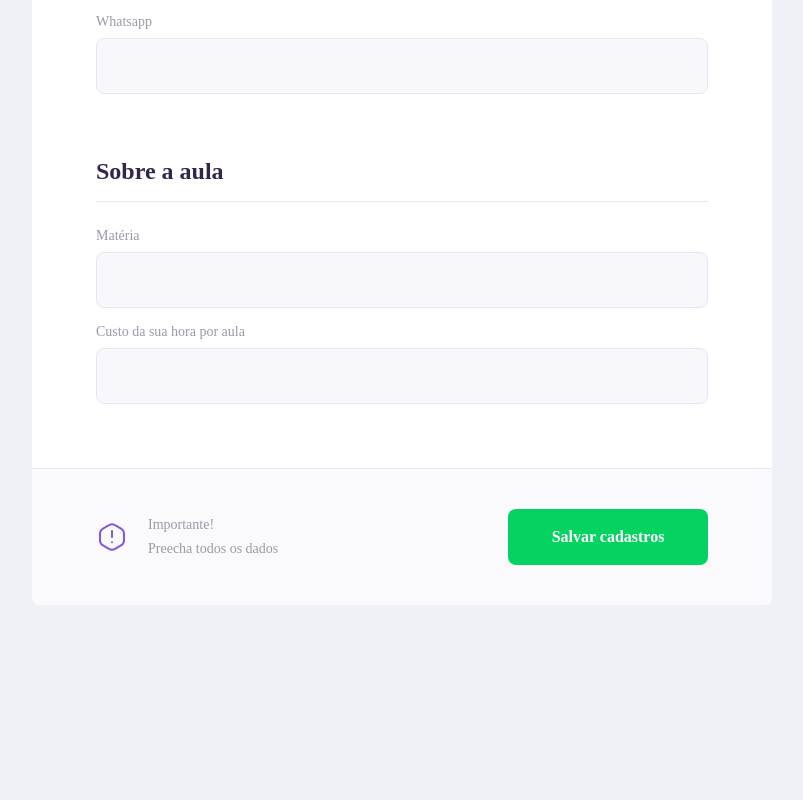
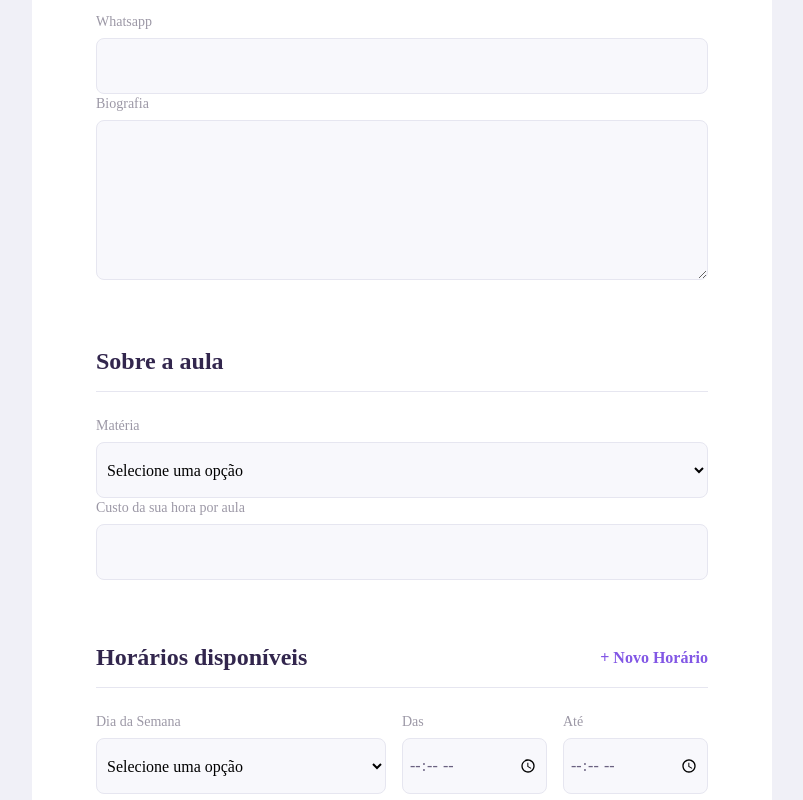
Before and after one commit to Ailsoncf/Proffy, a React (Create React App) app in the folder web/: page /give-classes in a window 1280 px wide. Shown: the part 620-1420 px from the top of the page, without its empty margins (238-1041 px from the left). Before the commit the page ends 1225 px from the top, so only its background shows below. Built offline with nearby package versions, Linux system fonts and the light colour scheme.

Commit message:
Creating Select Component

```diff
--- /dev/null
+++ b/web/src/components/Select/index.js
@@ -0,0 +1,25 @@
+import React from "react";
+
+import "./styles.css";
+
+function Select({ label, name, options, ...rest }) {
+  return (
+    <div className="select-block">
+      <label htmlFor={name}>{label}</label>
+      <select id={name} {...rest}>
+        <option value="" disabled selected hidden>
+          Selecione uma opção
+        </option>
+        {options.map((option) => {
+          return (
+            <option key={option.value} value={option.value}>
+              {option.label}
+            </option>
+          );
+        })}
+      </select>
+    </div>
+  );
+}
+
+export default Select;
--- /dev/null
+++ b/web/src/components/Select/styles.css
@@ -0,0 +1,34 @@
+.select-block {
+    position: relative;
+}
+
+.select-block + .select-block{
+    margin-top: 1.4rem;
+}
+
+.select-block label {
+    font-size: 1.4rem;
+}
+
+.select-block select {
+    width: 100%;
+    height: 5.6rem;
+    margin-top: 0.8rem;
+    border-radius: 0.8rem;
+    background: var(--color-input-background);
+    border: 1px solid var(--color-line-in-white);
+    outline: 0;
+    padding: 0.6rem;
+    font: 1.6rem Archivo;
+}
+
+.select-block:focus-within::after {
+    width: calc(100% - 3.2rem);
+    height: 2px;
+    content: '';
+    background: var(--color-primary-light);
+    position: absolute;
+    left: 1.6rem;
+    right: 1.6rem;
+    bottom: 0;
+}
--- /dev/null
+++ b/web/src/components/Textarea/index.js
@@ -0,0 +1,14 @@
+import React from "react";
+
+import "./styles.css";
+
+function Textarea({ label, name, ...rest }) {
+  return (
+    <div className="textarea-block">
+      <label htmlFor={name}>{label}</label>
+      <textarea id={name} {...rest} />
+    </div>
+  );
+}
+
+export default Textarea;
--- /dev/null
+++ b/web/src/components/Textarea/styles.css
@@ -0,0 +1,36 @@
+.textarea-block {
+    position: relative;
+  }
+
+  .textarea-block + .textarea-block {
+    margin-top: 1.4rem;
+  }
+
+  .textarea-block label {
+    font-size: 1.4rem;
+  }
+
+  .textarea-block textarea {
+    width: 100%;
+    height: 16rem;
+    min-height: 8rem;
+    margin-top: 0.8rem;
+    background: var(--color-input-background);
+    border-radius: 0.8rem;
+    border: 1px solid var(--color-line-in-white);
+    outline: 0;
+    padding: 1.2rem 1.6rem;
+    font: 1.6rem Archivo;
+    resize: vertical;
+  }
+
+  .textarea-block:focus-within::after {
+    width: calc(100% -3.2rem);
+    height: 2px;
+    content: "";
+    background: var(--color-primary-light);
+    position: absolute;
+    left: 1.6rem;
+    right: 1.6rem;
+    bottom: 7px;
+  }
--- a/web/src/pages/TeacherForm/index.js
+++ b/web/src/pages/TeacherForm/index.js
@@ -2,6 +2,8 @@
 
 import PageHeader from "../../components/PageHeader";
 import Input from "../../components/Input";
+import Textarea from "../../components/Textarea";
+import Select from "../../components/Select";
 
 import warningIcon from "../../assets/images/icons/warning.svg";
 
@@ -21,12 +23,55 @@
           <Input name="name" label="Nome completo" />
           <Input name="avatar" label="Avatar" />
           <Input name="whatsapp" label="Whatsapp" />
+          <Textarea name="bio" label="Biografia" />
         </fieldset>
 
         <fieldset>
           <legend>Sobre a aula</legend>
-          <Input name="subject" label="Matéria" />
+          <Select
+            name="subject"
+            label="Matéria"
+            options={[
+              { value: "Artes", label: "Artes" },
+              { value: "Biologia", label: "Biologia" },
+              { value: "Ciências", label: "Ciências" },
+              { value: "Educação Física", label: "Educação Física" },
+              { value: "Física", label: "Física" },
+              { value: "Geografia", label: "Geografia" },
+              { value: "História", label: "História" },
+              { value: "Matemática", label: "Matemática" },
+              { value: "Português", label: "Português" },
+              { value: "Química", label: "Química" },
+            ]}
+          />
           <Input name="cost" label="Custo da sua hora por aula" />
+        </fieldset>
+
+        <fieldset>
+          <legend>
+            Horários disponíveis
+            <button type="button">+ Novo Horário</button>
+          </legend>
+
+          <div className="schedule-item">
+            <Select
+              name="week_day"
+              label="Dia da Semana"
+              options={[
+                { value: "0", label: "Domingo" },
+                { value: "1", label: "Segunda-feira" },
+                { value: "2", label: "Terça-feira" },
+                { value: "3", label: "Quarta-feira" },
+                { value: "4", label: "Quinta-feira" },
+                { value: "5", label: "Sexta-feira" },
+                { value: "6", label: "Sábado" },
+              ]}
+            />
+
+            <Input name="from" label="Das" type="time" />
+
+            <Input name="to" label="Até" type="time" />
+          </div>
         </fieldset>
 
         <footer>
--- a/web/src/pages/TeacherForm/styles.css
+++ b/web/src/pages/TeacherForm/styles.css
@@ -22,9 +22,6 @@
     padding: 0 2.4rem;
   }
 
-  #page-teacher-form main label {
-    color: var(--color-text-complement)
-  }
 
   #page-teacher-form main fieldset + fieldset {
     margin-top: 6.4rem;
@@ -34,13 +31,34 @@
     font: 700 2.4rem Archivo;
     color: var(--color-text-title);
     margin-bottom: 2.4rem;
-
     display: flex;
     align-items: center;
     justify-content: space-between;
     width: 100%;
     padding-bottom: 1.6rem;
     border-bottom: 1px solid var(--color-line-in-white);
+  }
+
+  #page-teacher-form main fieldset legend button {
+      background: none;
+      border: 0;
+      color: var(--color-primary);
+      font: 700 1.6rem Archivo;
+      cursor: pointer;
+      transition: color 0.2s;
+  }
+
+  #page-teacher-form main fieldset legend button:hover{
+    color: var(--color-primary-dark);
+  }
+
+  #page-teacher-form main fieldset .input-blck + .textarea-block,
+  #page-teacher-form main fieldset .select-blck + .input-block{
+      margin-top: 2.4rem;
+  }
+
+  #page-teacher-form main label {
+    color: var(--color-text-complement)
   }
 
   #page-teacher-form main footer {
@@ -105,6 +123,9 @@
       column-gap: 1.6rem;
     }
 
+    #page-teacher-form main .schedule-item .input-block{
+      margin-top: 0 !important;
+    }
 
     #page-teacher-form main footer {
       padding: 4rem 6.4rem;
--- a/web/src/pages/TeacherList/index.js
+++ b/web/src/pages/TeacherList/index.js
@@ -3,6 +3,7 @@
 import PageHeader from "../../components/PageHeader";
 import TeacherItem from "../../components/TeacherItem";
 import Input from "../../components/Input";
+import Select from "../../components/Select";
 
 import "./styles.css";
 
@@ -11,8 +12,35 @@
     <div id="page-teacher-list" className="container">
       <PageHeader title="Esses são os Proffys disponíveis">
         <form id="search-teachers">
-          <Input name="subject" label="Matéria" />
-          <Input name="week-day" label="Dia da Semana" />
+          <Select
+            name="subject"
+            label="Matéria"
+            options={[
+              { value: "Artes", label: "Artes" },
+              { value: "Biologia", label: "Biologia" },
+              { value: "Ciências", label: "Ciências" },
+              { value: "Educação Física", label: "Educação Física" },
+              { value: "Física", label: "Física" },
+              { value: "Geografia", label: "Geografia" },
+              { value: "História", label: "História" },
+              { value: "Matemática", label: "Matemática" },
+              { value: "Português", label: "Português" },
+              { value: "Química", label: "Química" },
+            ]}
+          />
+          <Select
+            name="Subject"
+            label="Dia da Semana"
+            options={[
+              { value: "0", label: "Segunda" },
+              { value: "1", label: "Terça" },
+              { value: "2", label: "Quarta" },
+              { value: "3", label: "Quinta" },
+              { value: "4", label: "Sexta" },
+              { value: "5", label: "Sábado" },
+              { value: "6", label: "Domingo" },
+            ]}
+          />
           <Input type="time" name="time" label="Horário" />
         </form>
       </PageHeader>
--- a/web/src/pages/TeacherList/styles.css
+++ b/web/src/pages/TeacherList/styles.css
@@ -17,8 +17,6 @@
     width: 90%;
 }
 
-
-
 @media (min-width: 700px) {
     #page-teacher-list {
       max-width: 100%;
@@ -32,7 +30,8 @@
         bottom: -28px;
     }
 
-    #search-teachers .input-block + .input-block{
+    #search-teachers .input-block + .input-block,
+    #search-teachers .select-block + .select-block{
         margin-top: 0;
     }
 
```
